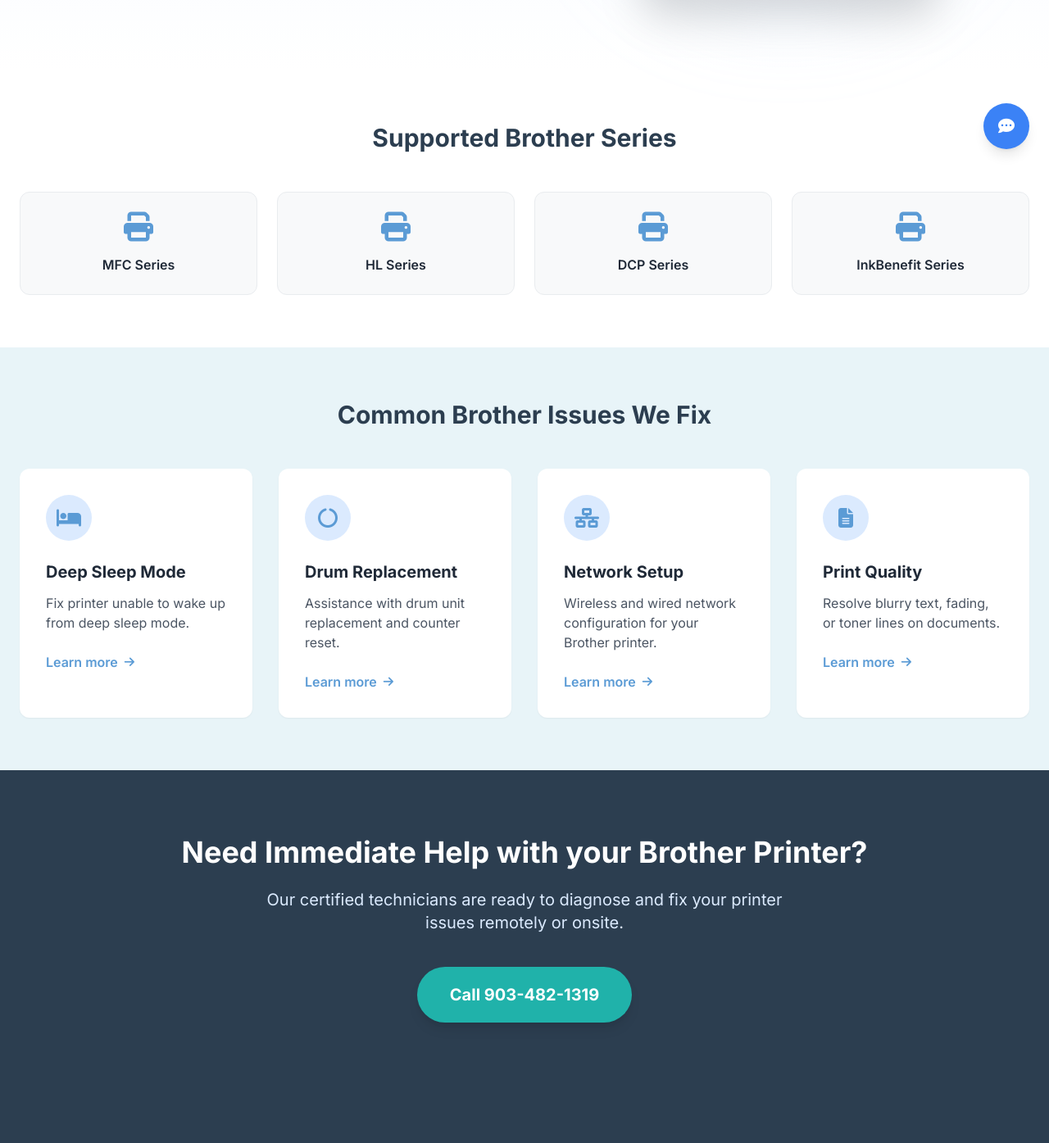
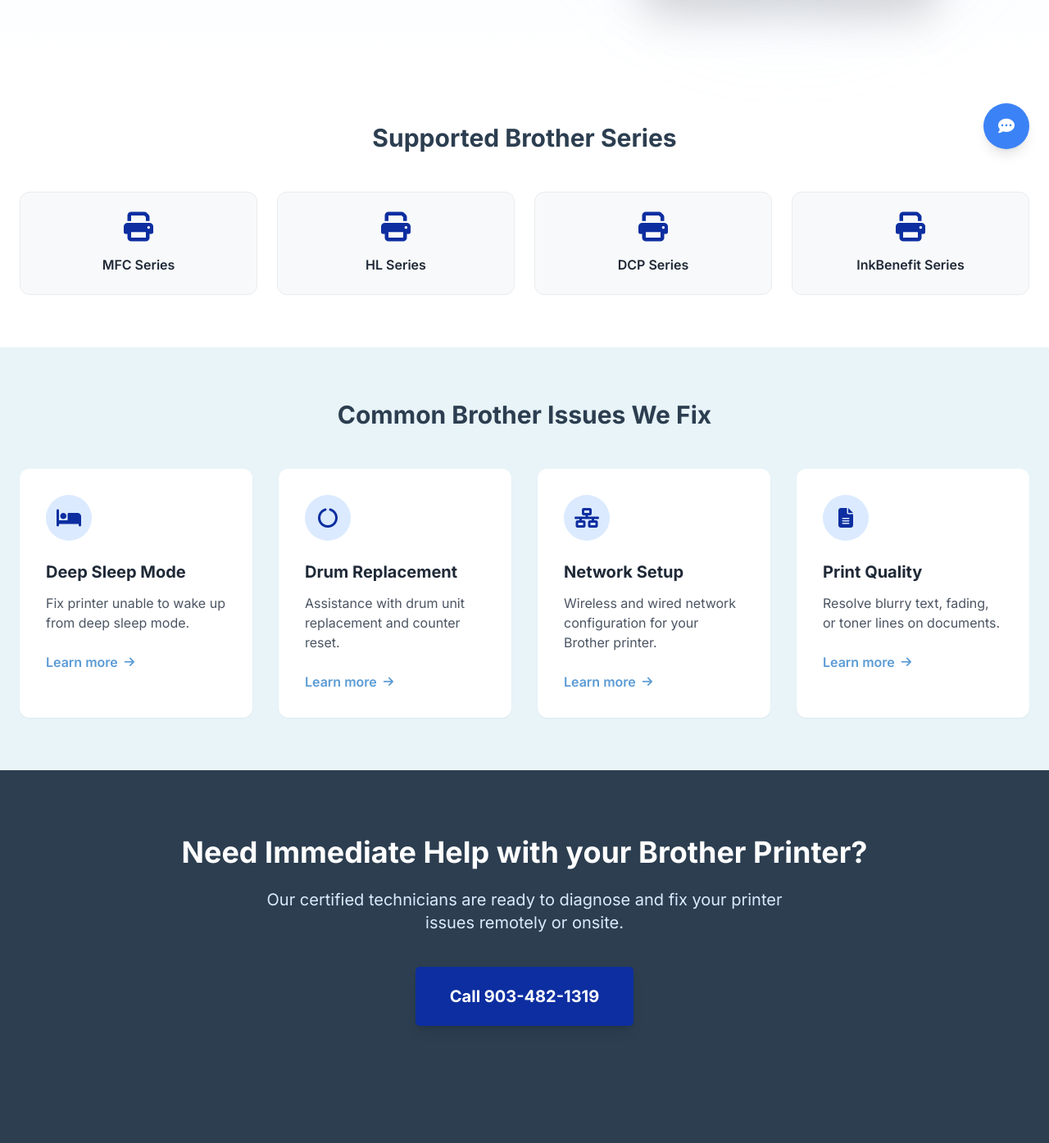
Before and after one commit to srohit903482-prog/new-next, a Next.js app: page /support/brother in a window 1280 px wide. Shown: the part 554-1949 px from the top of the page at 82% size. Built offline with nearby package versions, Linux system fonts and the light colour scheme.

Commit message:
icon color changes

```diff
--- a/app/support/[brand]/page.tsx
+++ b/app/support/[brand]/page.tsx
@@ -49,7 +49,6 @@
                     color: brand.color,
                     border: `2px solid ${brand.color}`,
                     borderRadius: "5px"
-
                   }}
                   href="/troubleshooting"
                   className="bg-white tet-medium-blue borde-2 borer-medium-blue px-8 py-4 rounded-lg hover:text-black hover:border-black font-semibold transition-colors text-center transform hover:-translate-y-1 transition-all"
@@ -87,7 +86,10 @@
                 key={index}
                 className="bg-soft-gray p-6 rounded-xl text-center hover:shadow-md transition-shadow border border-light-gray"
               >
-                <i className="fas fa-print text-4xl text-medium-blue mb-4"></i>
+                <i  style={{
+              color: brand.color,
+              border: `px solid ${brand.color}`,
+            }} className="fas fa-print text-4xl text-medium-blue mb-4"></i>
                 <h3 className="font-semibold text-gray-800">{item}</h3>
               </div>
             ))}
@@ -108,7 +110,10 @@
                 className="bg-white p-8 rounded-xl shadow-sm hover:shadow-md transition-shadow"
               >
                 <div className="w-14 h-14 bg-blue-100 rounded-full flex items-center justify-center text-medium-blue text-2xl mb-6">
-                  <i className={`fas ${issue.icon}`}></i>
+                  <i style={{
+              color: brand.color,
+              border: `px solid ${brand.color}`,
+            }} className={`fas ${issue.icon}`}></i>
                 </div>
                 <h3 className="text-xl font-bold text-gray-800 mb-3">{issue.title}</h3>
                 <p className="text-gray-600 mb-6">{issue.description}</p>
@@ -134,8 +139,13 @@
             Our certified technicians are ready to diagnose and fix your printer issues remotely or onsite.
           </p>
           <a
+            style={{
+              background: brand.color,
+              border: `2px solid ${brand.color}`,
+              borderRadius: "5px"
+            }}
             href="tel:9034821319"
-            className="inline-block bg-accent-teal text-white text-xl font-bold px-10 py-5 rounded-full hover:bg-white hover:text-accent-teal transition-all transform hover:scale-105 shadow-lg"
+            className="inline-block  text-white text-xl font-bold px-10 py-5 rounded-full hover:bg-white hover:text-accent-teal transition-all transform hover:scale-105 shadow-lg"
           >
             Call 903-482-1319
           </a>
```
